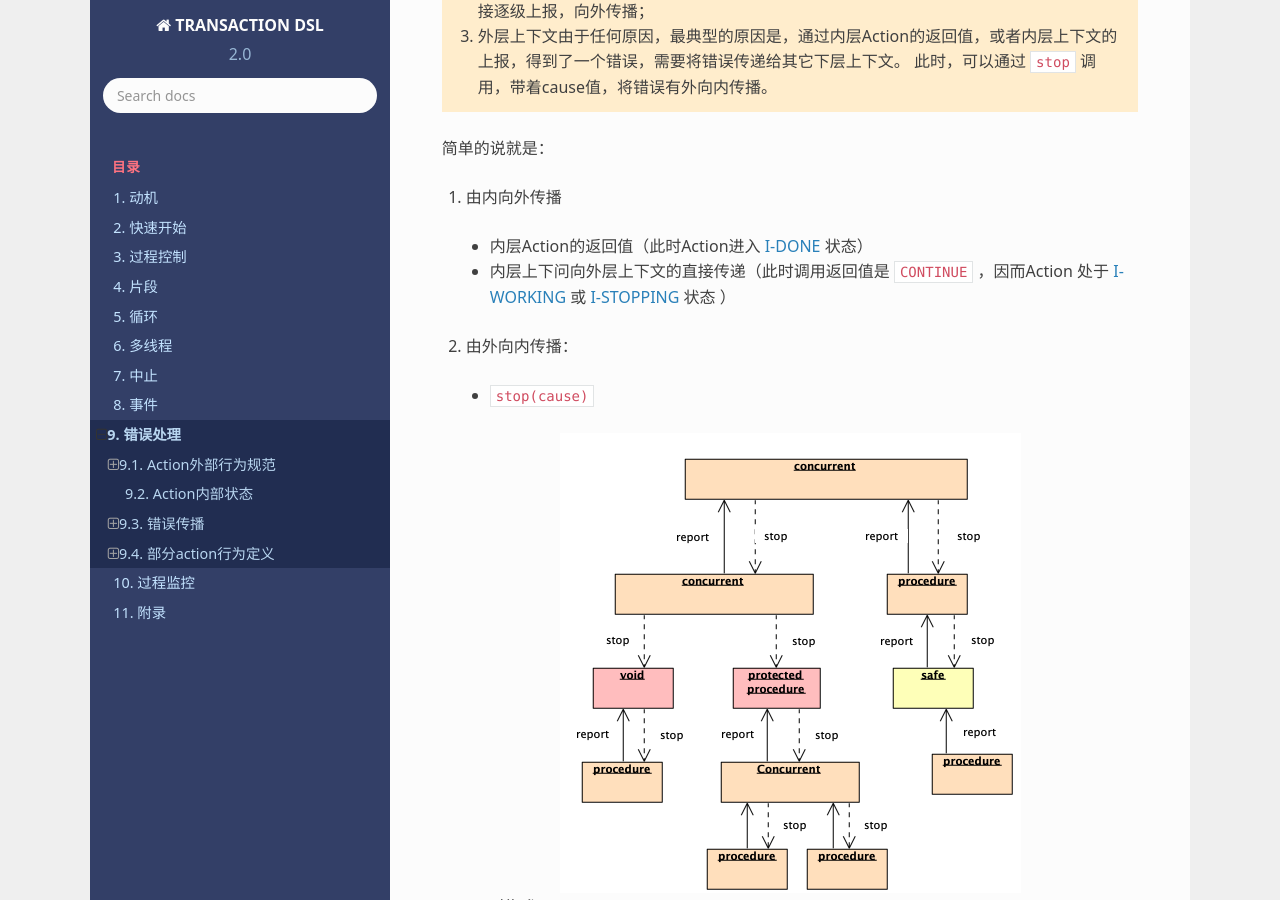
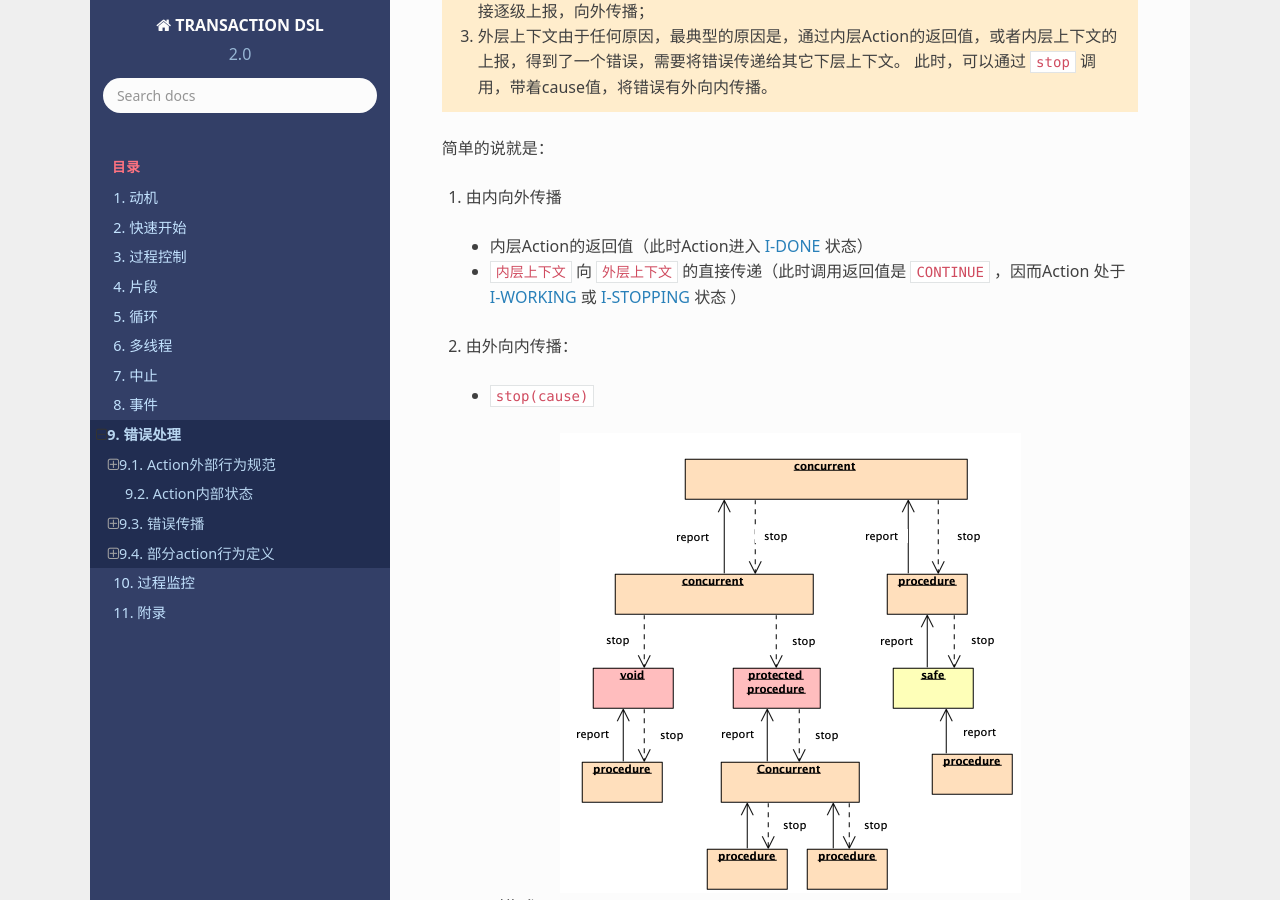
Before and after one commit to godsme/trans-dsl-2, a Sphinx documentation site: the page built from doc/source/error-handling.rst, in a window 1280 px wide and 900 px high, scrolled down 3635 px. Built offline with Sphinx 7.4.7 and the Read the Docs theme 2.0.0, drawn with Linux system fonts in a browser that asks for light colours; formulas are drawn with MathJax 3.

Commit message:
fixed a minor doc bug

```diff
--- a/doc/source/error-handling.rst
+++ b/doc/source/error-handling.rst
@@ -154,7 +154,7 @@ I-STOPPING:
 1. 由内向外传播
 
   - 内层Action的返回值（此时Action进入 :ref:`I-DONE <I-DONE>` 状态）
-  - 内层上下问向外层上下文的直接传递（此时调用返回值是 ``CONTINUE`` ，因而Action
+  - ``内层上下文`` 向 ``外层上下文`` 的直接传递（此时调用返回值是 ``CONTINUE`` ，因而Action
     处于 :ref:`I-WORKING <I-WORKING>` 或 :ref:`I-STOPPING <I-STOPPING>` 状态 ）
 
 2. 由外向内传播：
```
